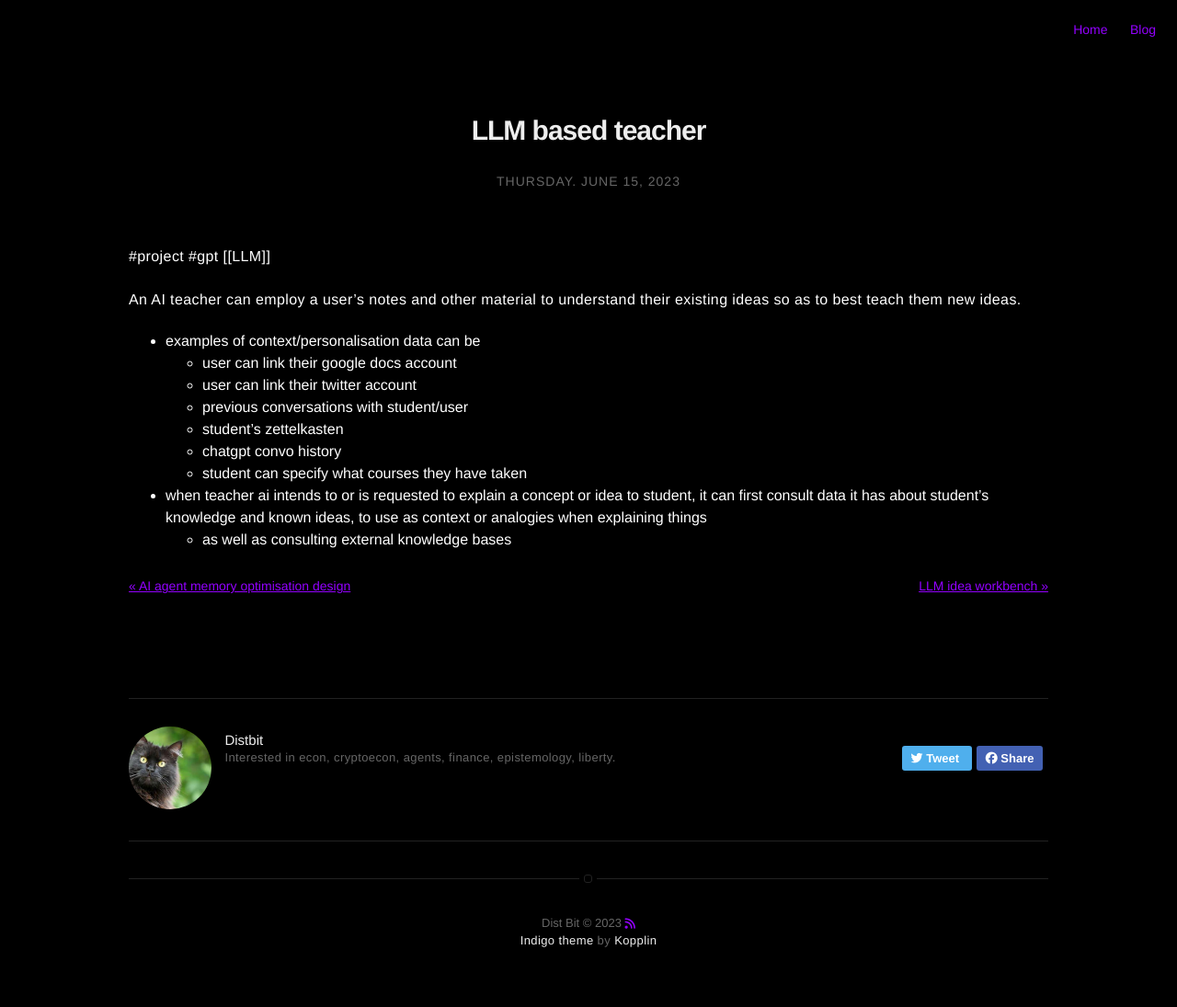
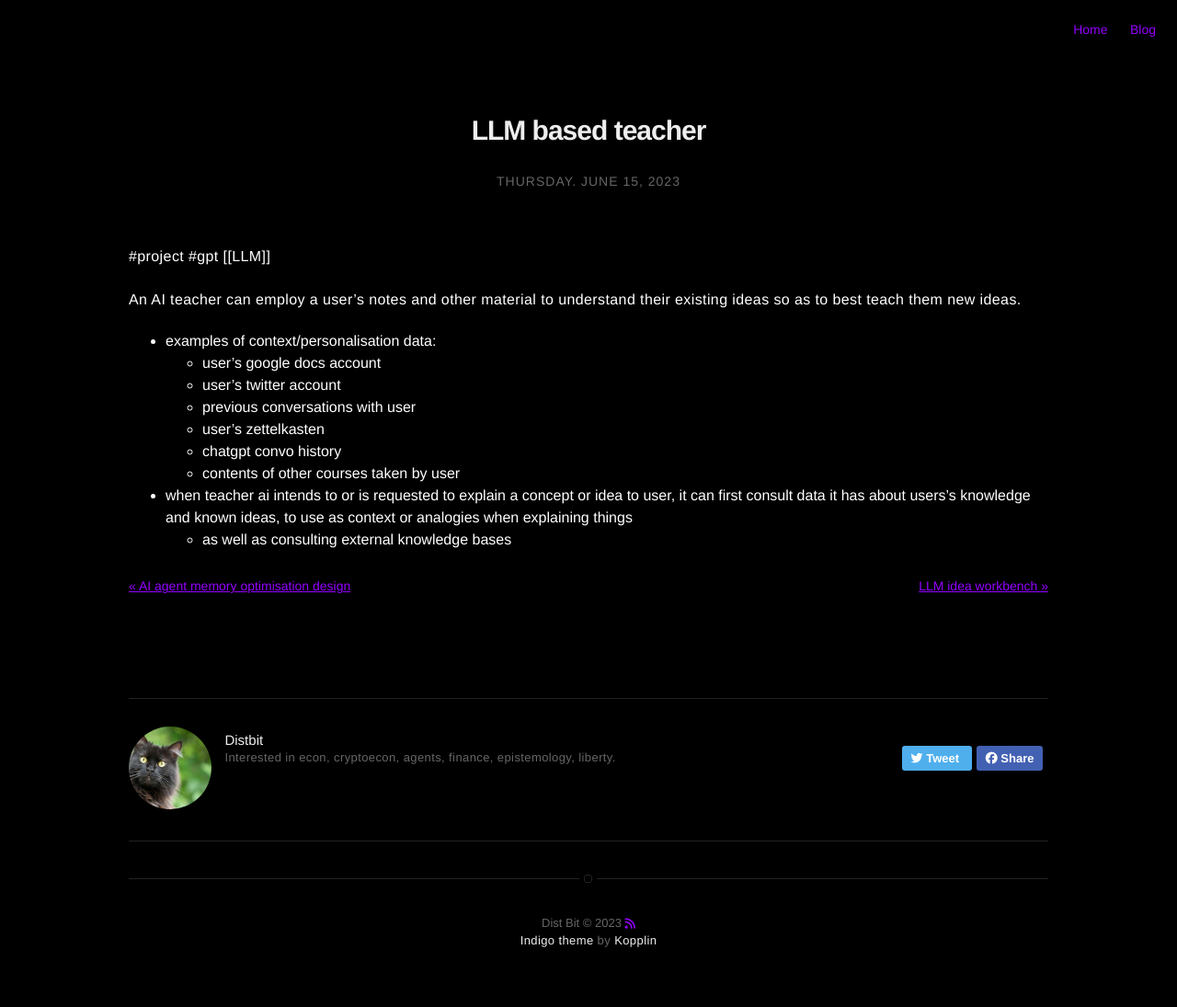
Before and after one commit to distbit0/distbit.xyz, a Jekyll site: the page built from _posts/2023-06-15-LLM-based-teacher.md, in a window 1280 px wide. Shown: the whole page at 92% size. Built offline with Jekyll 4.4.1, drawn with Linux system fonts in a browser that asks for light colours; nearby versions of some CDN libraries; comment, search, counter and statistics services are not loaded.

```diff
--- a/_posts/2023-06-15-LLM-based-teacher.md
+++ b/_posts/2023-06-15-LLM-based-teacher.md
@@ -13,12 +13,12 @@ articleUrl: https://distbit.xyz/LLM-based-teacher
 [[LLM]]
 
 An AI teacher can employ a user's notes and other material to understand their existing ideas so as to best teach them new ideas.
-- examples of context/personalisation data can be
-	- user can link their google docs account
-	- user can link their twitter account
-	- previous conversations with student/user
-	- student's zettelkasten
+- examples of context/personalisation data:
+	- user's google docs account
+	- user's twitter account
+	- previous conversations with user
+	- user's zettelkasten
 	- chatgpt convo history
-	- student can specify what courses they have taken
-- when teacher ai intends to or is requested to explain a concept or idea to student, it can first consult data it has about student's knowledge and known ideas, to use as context or analogies when explaining things
+	- contents of other courses taken by user
+- when teacher ai intends to or is requested to explain a concept or idea to user, it can first consult data it has about users's knowledge and known ideas, to use as context or analogies when explaining things
 	- as well as consulting external knowledge bases
```
